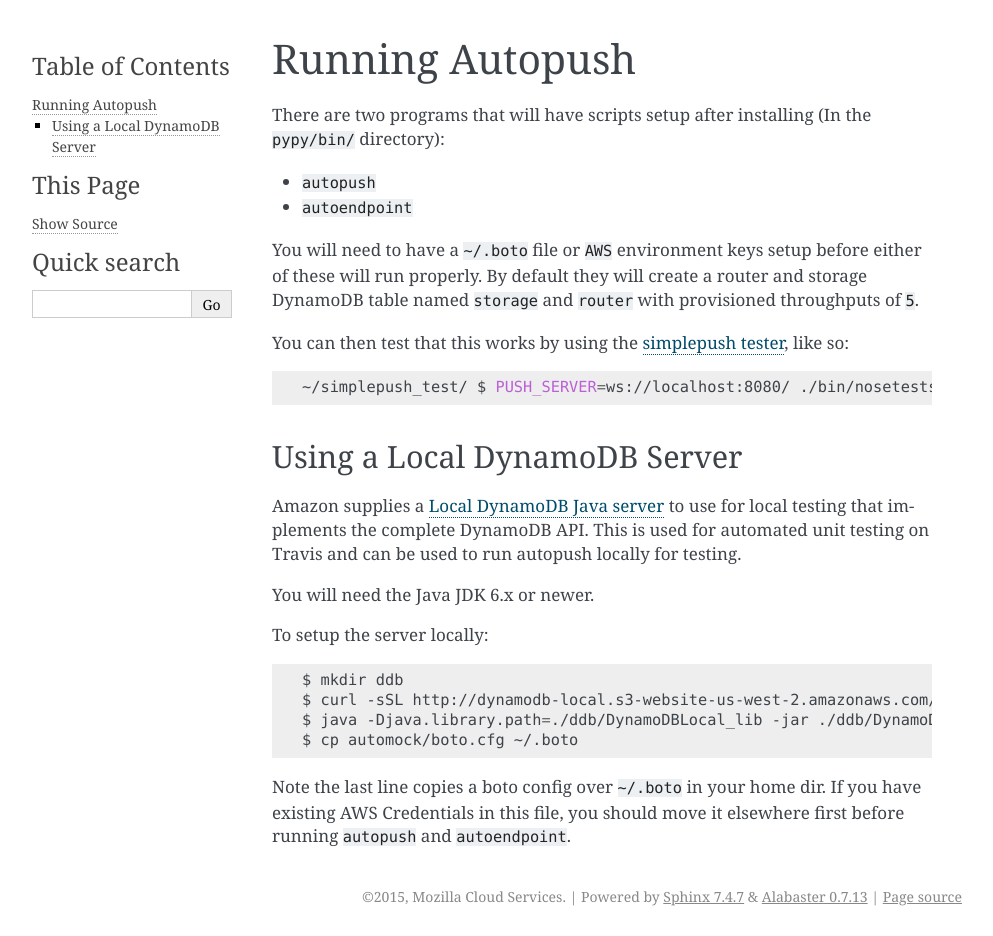
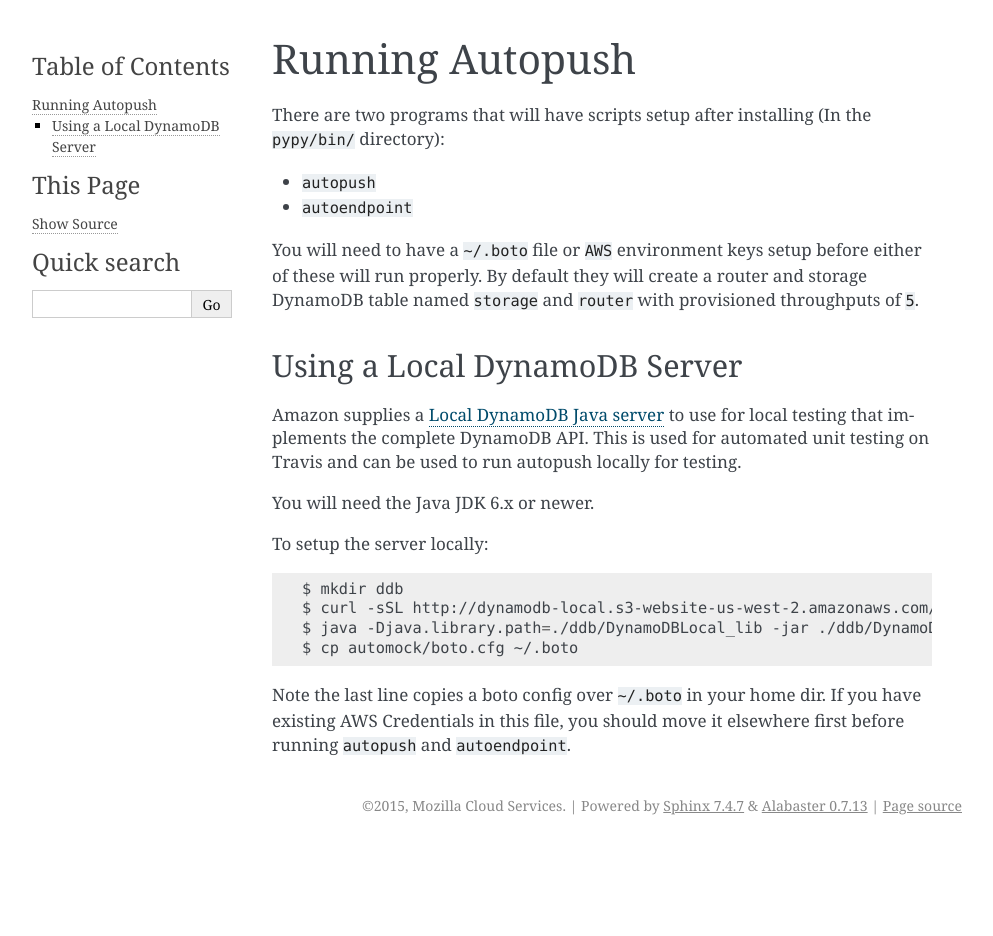
Before and after one commit to mozilla-services/autopush, a Sphinx documentation site: the page built from docs/running.rst, in a window 1280 px wide. Shown: the whole page, without its empty margins (148-1141 px from the left). Built offline with Sphinx 7.4.7, drawn with Linux system fonts in a browser that asks for light colours; after the commit the page ends 900 px from its top, so only the background shows below that.

Commit message:
Removed references to obsolete tester

```diff
--- a/CHANGELOG.rst
+++ b/CHANGELOG.rst
@@ -18,6 +18,7 @@ Features
 * Tag endpoint requests with a unique ID. Issue #268.
 * Fixed document reference to HTTP API to be a deep link.
 * Pass either Encryption-Key or Crypto-Key per WebPush spec change. Issue #258
+* Removed refences to obsolete simplepush_test package.
 
 Bug Fixes
 ---------
--- a/docs/running.rst
+++ b/docs/running.rst
@@ -14,13 +14,6 @@ You will need to have a ``~/.boto`` file or ``AWS`` environment keys setup
 before either of these will run properly. By default they will create a router
 and storage DynamoDB table named ``storage`` and ``router`` with provisioned
 throughputs of ``5``.
-
-You can then test that this works by using the `simplepush tester
-<https://github.com/mozilla-services/simplepush_test>`_, like so:
-
-.. code-block:: bash
-
-    ~/simplepush_test/ $ PUSH_SERVER=ws://localhost:8080/ ./bin/nosetests
 
 Using a Local DynamoDB Server
 =============================
```
